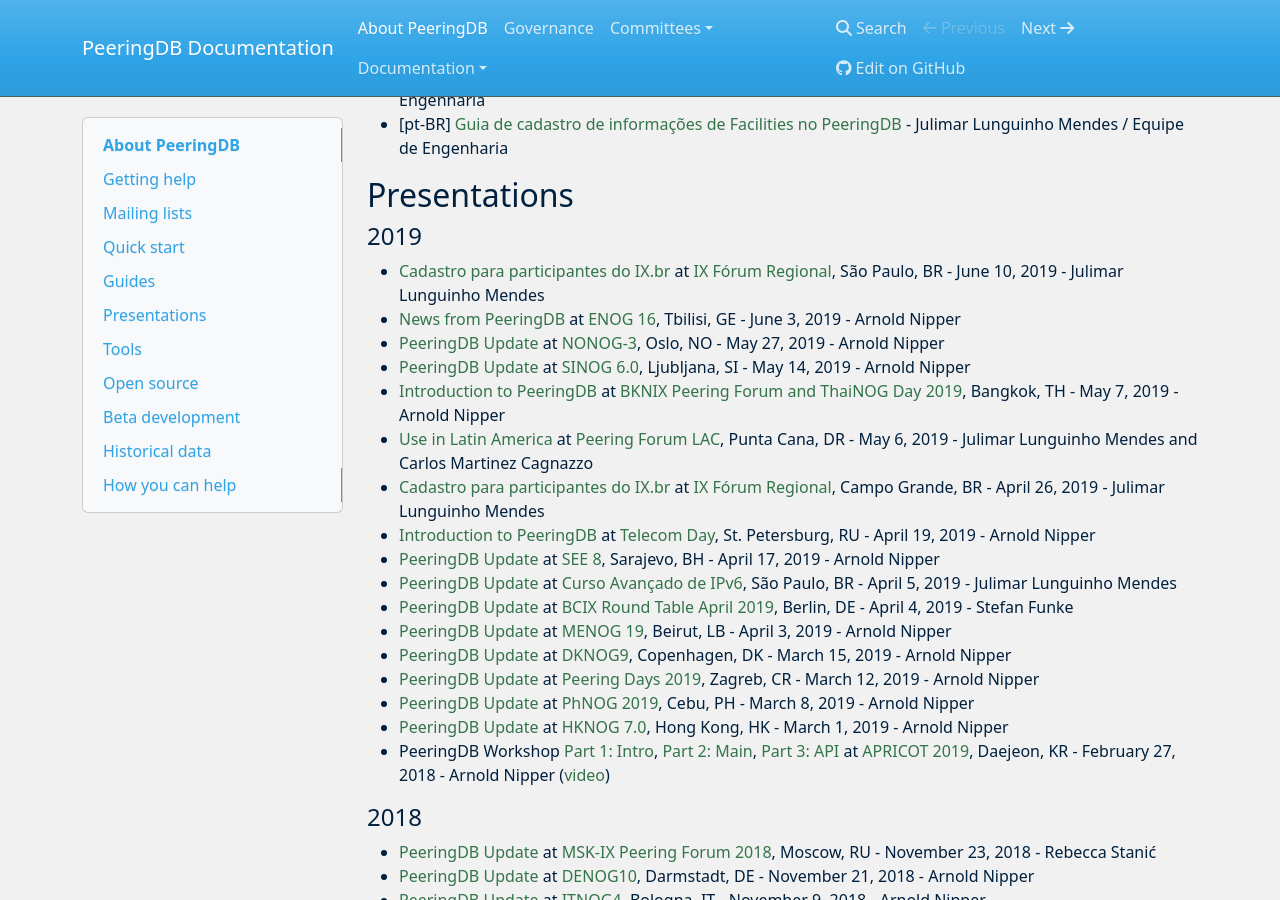
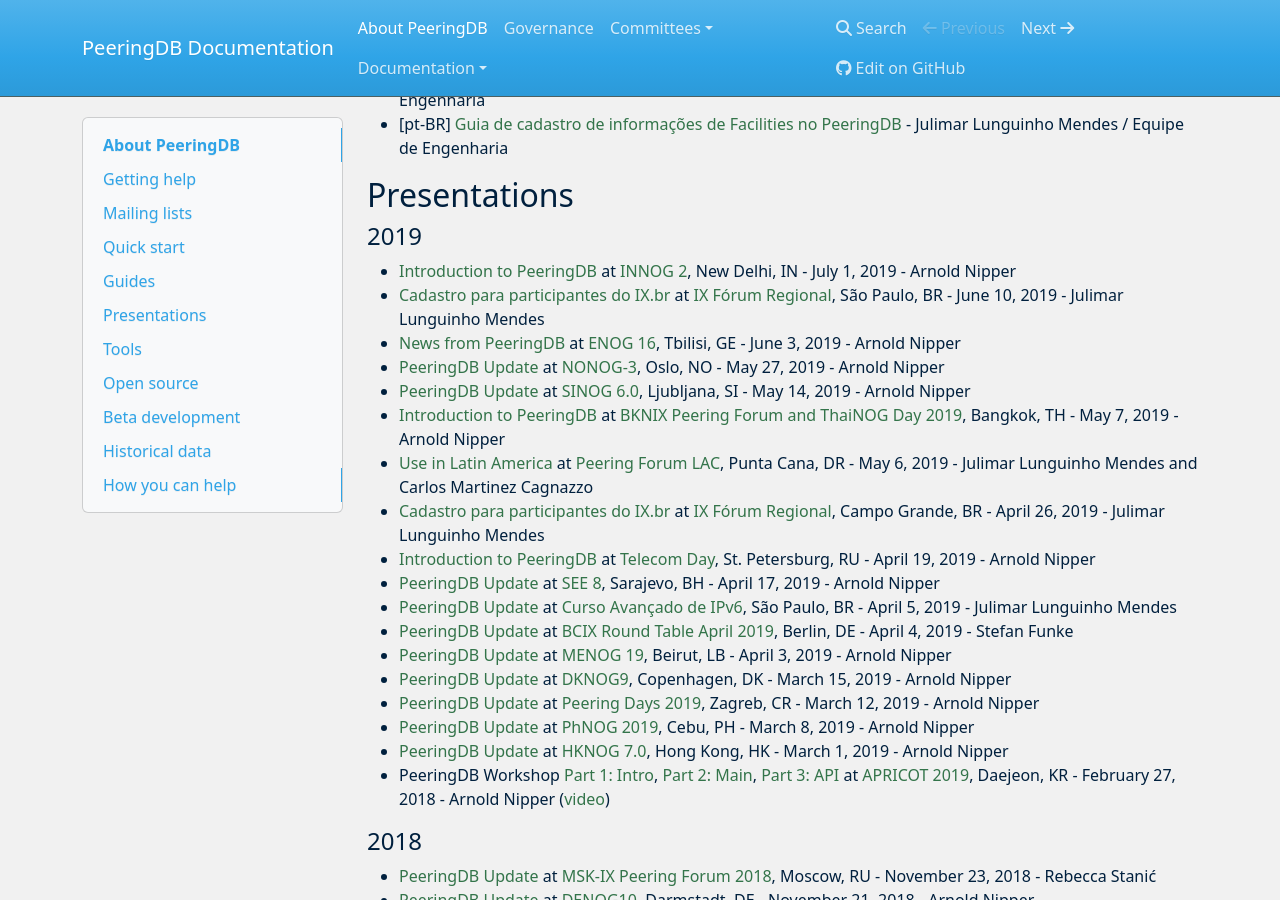
Before and after one commit to peeringdb/docs, an MkDocs documentation site: the page built from docs/index.md, in a window 1280 px wide and 900 px high, scrolled down 1273 px. Built offline with MkDocs 1.6.1, drawn with Linux system fonts in a browser that asks for light colours; nearby versions of some CDN libraries.

Commit message:
Added Arnold's INNOG 2 presentation.

```diff
--- a/docs/index.md
+++ b/docs/index.md
@@ -53,6 +53,7 @@
 
 #### 2019
 
+- [Introduction to PeeringDB](presentation/20190701-INNOG2-Arnold-Nipper.pdf) at [INNOG 2](https://www.innog.net/innog-2/program/conference/), New Delhi, IN - July 1, 2019 - Arnold Nipper
 - [Cadastro para participantes do IX.br](presentation/ix-forum-saopaulo-peeringdb.20190610.pdf) at [IX Fórum Regional](https://regional.forum.ix.br/31-SP/), São Paulo, BR - June 10, 2019 - Julimar Lunguinho Mendes
 - [News from PeeringDB](presentation/20190603-ENOG16-Arnold-Nipper.pdf) at [ENOG 16](https://www.enog.org/enog-16/), Tbilisi, GE - June 3, 2019 - Arnold Nipper
 - [PeeringDB Update](presentation/20190527-NONOG3-Arnold-Nipper.pdf) at [NONOG-3](https://www.nonog.net/nonog-3/), Oslo, NO - May 27, 2019 - Arnold Nipper
```
Also changed, not shown: 1 other file.
